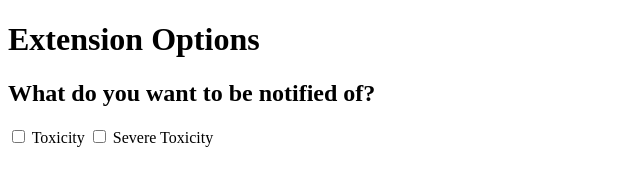
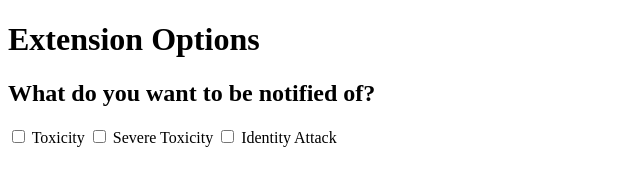
Before and after one commit to imkrishnasarathi/PleasantWeb, a browser extension: page options.html in a window 1280 px wide. Shown: the whole page, without its empty margins (0-640 px from the left). Drawn offline with Linux system fonts and the light colour scheme.

Commit message:
Update options.html

```diff
--- a/options.html
+++ b/options.html
@@ -17,6 +17,10 @@
           <input type="checkbox" id="severe_toxicity" />
           Severe Toxicity
         </label>
+        <label class="form-control">
+          <input type="checkbox" id="identity_attack" />
+          Identity Attack
+        </label>
       </div>
     </div>
   </body>
```
